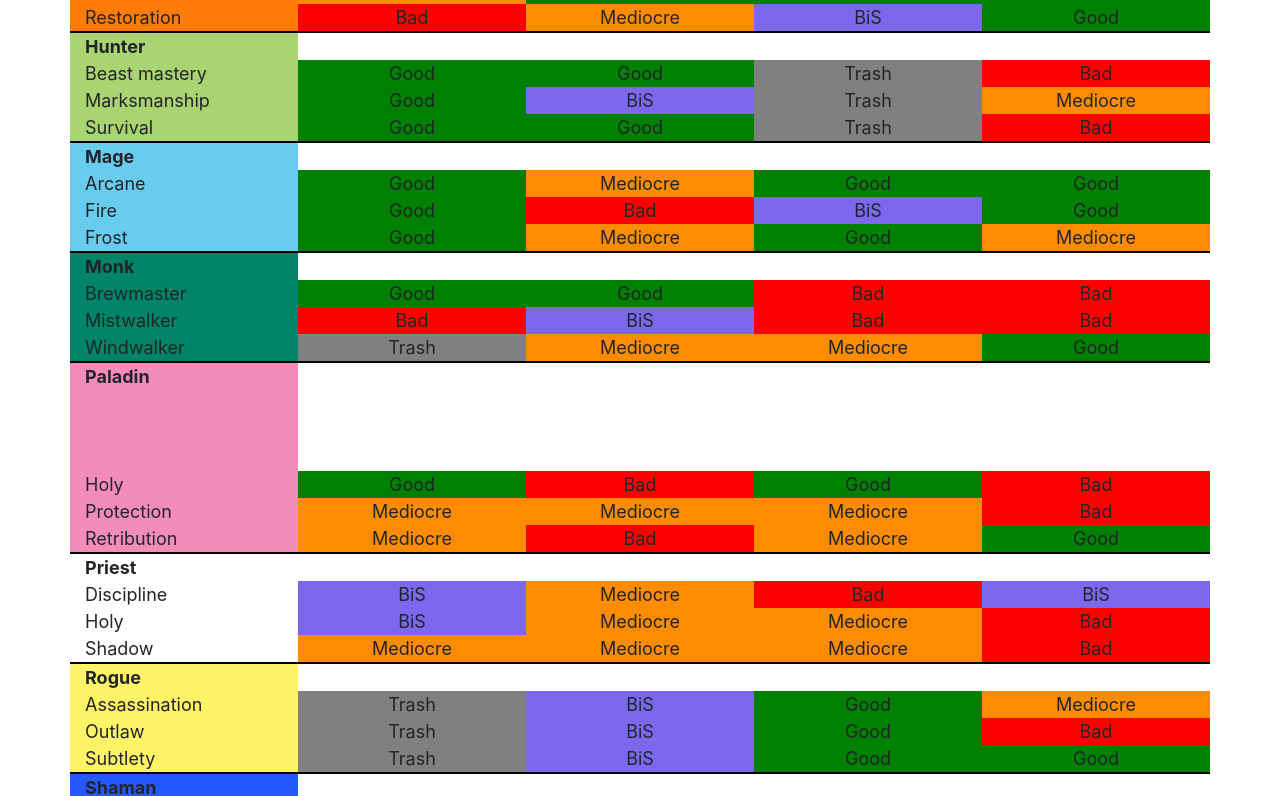
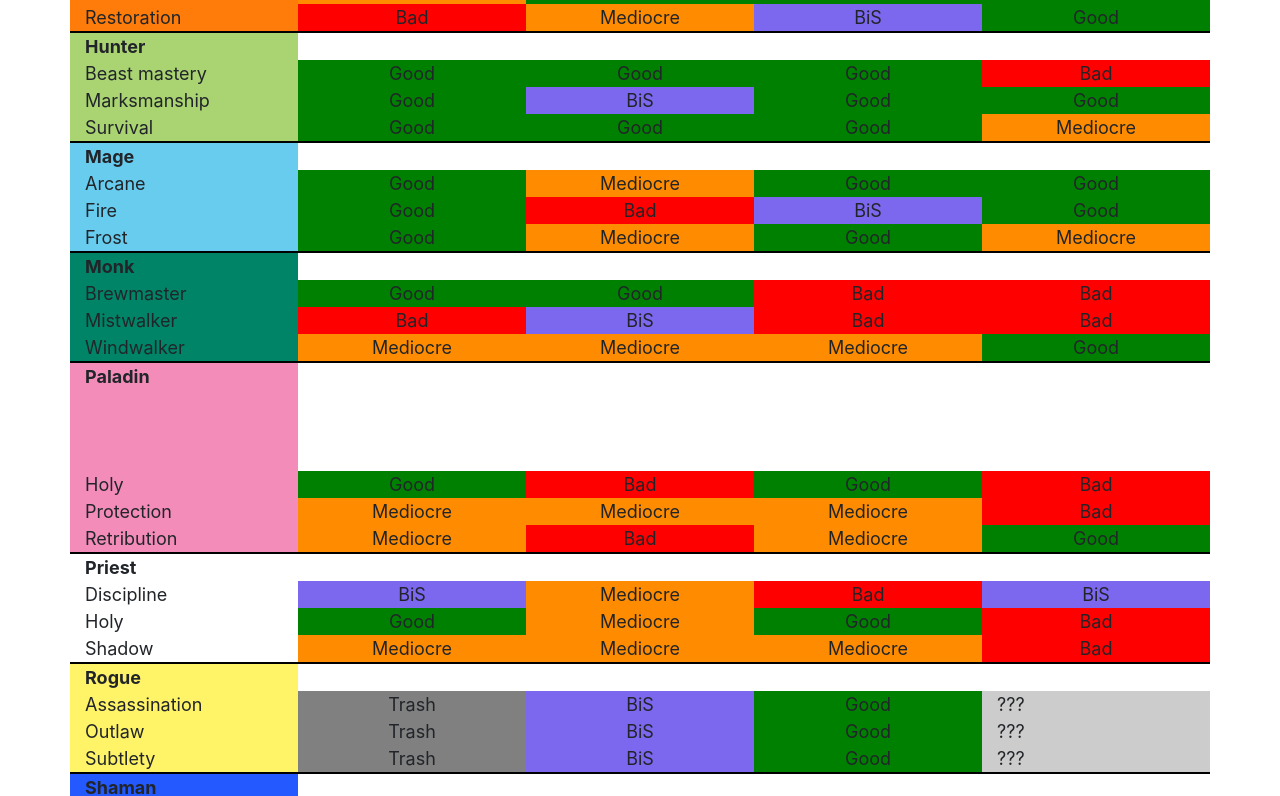
Before and after one commit to larshaupthansen/larshaupthansen.github.io, a plain HTML site: page wow-covenants.html in a window 1280 px wide. Shown: the part 548-1344 px from the top of the page. Drawn offline with nearby package versions, Linux system fonts and the light colour scheme; a script that the page names is missing.

Commit message:
Updated Covenants with new ratings

```diff
--- a/wow-covenants.html
+++ b/wow-covenants.html
@@ -81,9 +81,18 @@
             background-color:red;
 
         }
-
         .bad::before {
             content: "Bad"
+
+        }
+
+        .unknown {
+            background-color:#ccc;
+
+        }
+
+        .unknown::before {
+            content: "???"
 
         }
         .mediocre {
@@ -126,7 +135,8 @@
                 <h2>Explanation</h2>
                 <ul>
                     <li>Spells are from <a href="https://www.wowhead.com">Wowhead</a></li>
-                    <li>Ratings are from <a href="https://docs.google.com/spreadsheets/u/1/d/1E1TxEKvH6LoCUwhG1-8QQ4CikblmHaaBp-Ozr9ugQHw/htmlview?usp=sharing&pru=AAABdJL6IbQ*vIELVBuahyKTV74fdzBXLw">Harldan#2316's spreadsheet as of September 22, 2020. Please use with caution</a></li>
+                    <li>Ratings are from <a href="https://docs.google.com/spreadsheets/u/1/d/1E1TxEKvH6LoCUwhG1-8QQ4CikblmHaaBp-Ozr9ugQHw/htmlview?usp=sharing&pru=AAABdJL6IbQ*vIELVBuahyKTV74fdzBXLw">Harldan#2316's spreadsheet</a>
+                        as of September 25, 2020. Please use with caution</li>
                     <li>Any errors please contact me on Discord</a></li>
                 </ul>
                 </div>
@@ -161,7 +171,7 @@
             <div class="row  ">
                 <div class="col deathknight">Blood</div>
                 <div class="col trash"></div>
-                <div class="col mediocre"></div>
+                <div class="col bad"></div>
                 <div class="col Bis"></div>
                 <div class="col good"></div>
             </div>
@@ -248,22 +258,22 @@
                 <div class="col hunter">Beast mastery</div>
                 <div class="col good"></div>
                 <div class="col good"></div>
-                <div class="col trash"></div>
+                <div class="col good"></div>
                 <div class="col bad"></div>
             </div>
             <div class="row  ">
                 <div class="col hunter">Marksmanship</div>
                 <div class="col good"></div>
                 <div class="col bis"></div>
-                <div class="col trash"></div>
-                <div class="col mediocre"></div>
+                <div class="col good"></div>
+                <div class="col good"></div>
             </div>
             <div class="row  ">
                 <div class="col hunter">Survival</div>
                 <div class="col good"></div>
                 <div class="col good"></div>
-                <div class="col trash"></div>
-                <div class="col bad"></div>
+                <div class="col good"></div>
+                <div class="col mediocre"></div>
             </div>
             <div class="row class">
                 <div class="col mage class-name">Mage</div>
@@ -318,7 +328,7 @@
             </div>
             <div class="row  ">
                 <div class="col monk">Windwalker</div>
-                <div class="col trash"></div>
+                <div class="col mediocre"></div>
                 <div class="col mediocre"></div>
                 <div class="col mediocre"></div>
                 <div class="col good"></div>
@@ -372,9 +382,9 @@
             </div>
             <div class="row  ">
                 <div class="col priest">Holy</div>
-                <div class="col bis"></div>
+                <div class="col good"></div>
                 <div class="col mediocre"></div>
-                <div class="col mediocre"></div>
+                <div class="col good"></div>
                 <div class="col bad"></div>
             </div>
             <div class="row  ">
@@ -397,21 +407,21 @@
                 <div class="col trash"></div>
                 <div class="col bis"></div>
                 <div class="col good"></div>
-                <div class="col mediocre"></div>
+                <div class="col unknown"></div>
             </div>
             <div class="row  ">
                 <div class="col rogue">Outlaw</div>
                 <div class="col trash"></div>
                 <div class="col bis"></div>
                 <div class="col good"></div>
-                <div class="col bad"></div>
+                <div class="col unknown"></div>
             </div>
             <div class="row  ">
                 <div class="col rogue">Subtlety</div>
                 <div class="col trash"></div>
                 <div class="col bis"></div>
                 <div class="col good"></div>
-                <div class="col good"></div>
+                <div class="col unknown"></div>
             </div>
             <div class="row class">
                 <div class="col shaman class-name">Shaman</div>
@@ -432,7 +442,7 @@
                 <div class="col bis"></div>
                 <div class="col bad"></div>
                 <div class="col bad"></div>
-                <div class="col good"></div>
+                <div class="col bis"></div>
             </div>
             <div class="row  ">
                 <div class="col shaman">Restoration</div>
@@ -458,7 +468,7 @@
             <div class="row  ">
                 <div class="col warlock">Demonology</div>
                 <div class="col good"></div>
-                <div class="col mediocre"></div>
+                <div class="col good"></div>
                 <div class="col bad"></div>
                 <div class="col good"></div>
             </div>
```
